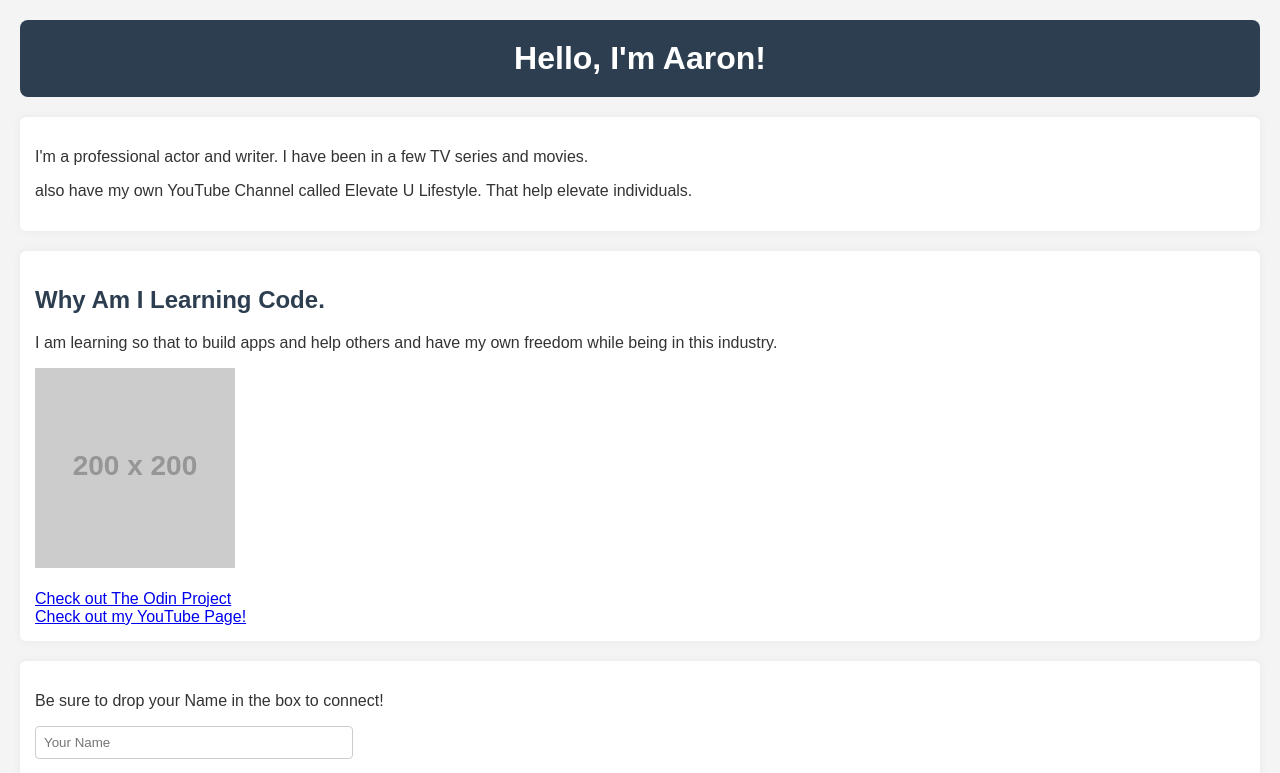
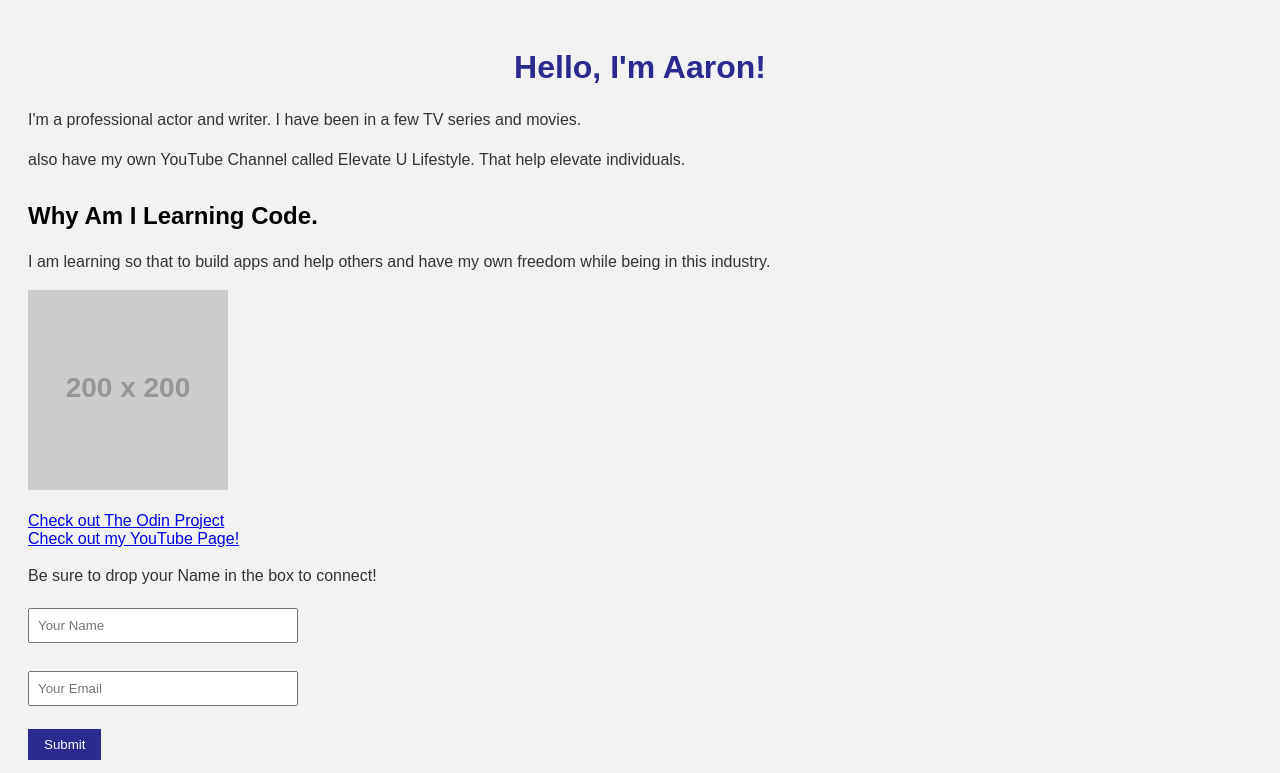
Before and after one commit to anelsonf5c/about-me, a plain HTML site: page index.html in a window 1280 px wide. Shown: the top 773 px of the page. Drawn offline with Linux system fonts and the light colour scheme; placeholder pictures from the web are drawn by us.

Commit message:
Styled the About Me page

```diff
--- a/style.css
+++ b/style.css
@@ -1,73 +1,41 @@
 body {
-  background-color: #f4f4f4;
   font-family: Arial, sans-serif;
-  margin: 0;
+  background-color: #f2f2f2;
   padding: 20px;
+}
+
+h1 {
+  color: #2a2a8f;
+  text-align: center;
+}
+
+h2 {
+  color: #000;
+  margin-top: 30px;
+}
+
+p {
+  font-size: 16px;
+  line-height: 1.5;
   color: #333;
 }
 
-header {
-    background-color: #2c3e50;
-    color: #fff;
-    padding: 20px;
-    text-align: center;
-    border-radius: 8px;
-}
-
-h1 {
-  margin: 0;
-  font-size: 32px;
-}
-
-main {
-    margin-top: 20px;
-}
-
-section {
-    background-color: #fff;
-    padding: 15px;
-    margin-bottom: 20px;
-    border-radius: 6px;
-    box-shadow: 0 0 10px rgba(0, 0, 0, 0.05);
-}
-
-h2 {
-    color: #2c3e50;
-}
-
-a:hover {
-    text-decoration: underline;
-}
-
 form {
-    margin-top: 10px;
+  margin-top: 20px;
 }
 
 input[type="text"],
-input[type="email"],
-input[type="submit"] {
+input[type="email"] {
   padding: 8px;
-  margin-bottom: 10px;
-  width: 100%;
-  max-width: 300px;
-  border: 1px solid #ccc;
-  border-radius: 4px;
+  margin: 5px 0;
+  width: 250px;
   display: block;
 }
 
 input[type="submit"] {
-    padding: 8px 16px;
-    background-color: #2c3e50;
-    color: white;
-    cursor: pointer;
+  padding: 8px 16px;
+  background-color: #2a2a8f;
+  color: #fff;
+  border: none;
+  cursor: pointer;
 }
-
-input[type="submit"]:hover {
-    background-color: #1a252f;
-}
-
-footer {
-    margin-top: 30px;
-    text-align: center;
-    color: #888;
-}
```
